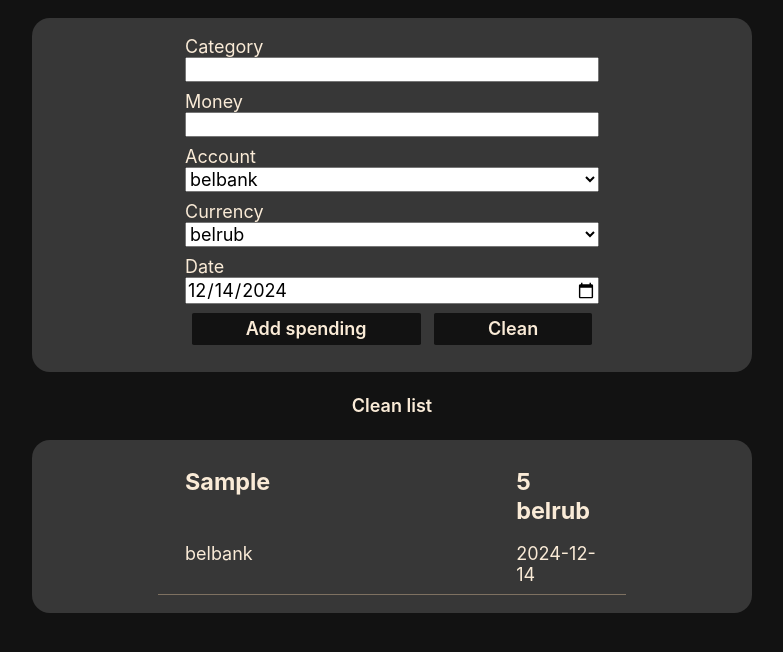
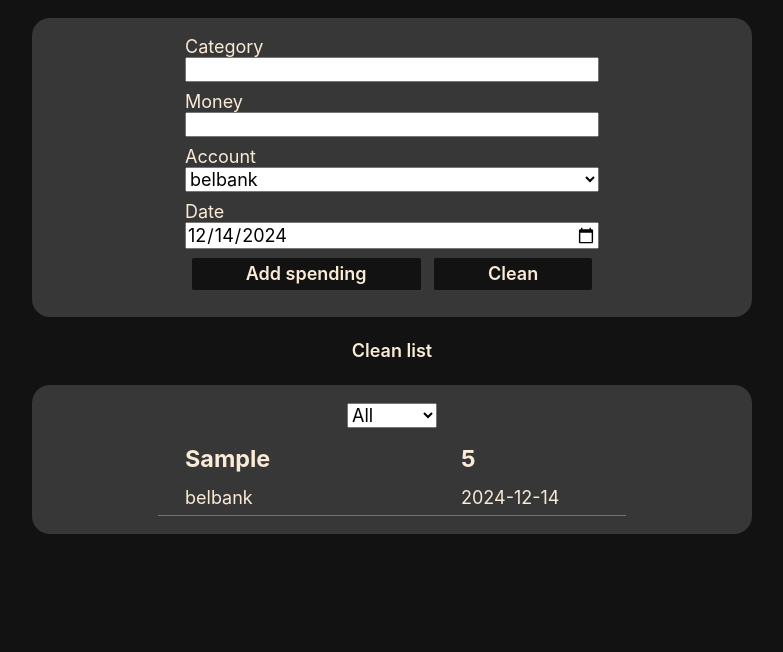
Before and after one commit to VetustusMosya/React-last-chance, a React (Create React App) app: page / in a window 1280 px wide. Both pictures are taken after typing "Sample", "5" into the empty fields and a click on the button "Add spending". Shown: the top 652 px of the page, without its empty margins (248-1031 px from the left). Built offline with nearby package versions, Linux system fonts and the light colour scheme.

Commit message:
add filter by account in list

```diff
--- a/src/App.js
+++ b/src/App.js
@@ -11,8 +11,8 @@ function App() {
   const saveSpendingHandler = (spending) => {
     changeSpending((lastSpendingList)=>{
       const newSpendingList = [
+        spending,
         ...lastSpendingList,
-        spending,
       ];
       localStorage.setItem('spendingList', JSON.stringify(newSpendingList));
       return newSpendingList;
@@ -28,8 +28,7 @@ function App() {
       <div className="container">
         <Form onSaveSpending={saveSpendingHandler} />
         <Button onClick={cleanSpendingList}>Clean list</Button>
-        <SpendingsList spendingList={spendingList}/>
-
+        <SpendingsList spendingList={spendingList} />
       </div>
        );
 }
--- a/src/components/FormSpending/Form.js
+++ b/src/components/FormSpending/Form.js
@@ -1,4 +1,4 @@
-import React, { useState } from "react";
+import { useState } from "react";
 import { Card } from "../UI/Card";
 import { Button } from "../UI/Button";
 import { Input } from "../UI/Input";
@@ -10,7 +10,7 @@ export const Form = (props) => {
   const defaultSpening = {
     category: '',
     money: '',
-    currency: 'belrub',
+    // currency: 'belrub',
     account: 'belbank',
     date: dateNow,
   }
@@ -27,7 +27,7 @@ export const Form = (props) => {
 
   const submitHandler = (event) => {
     event.preventDefault();
-    spending.id = Symbol('id');
+    spending.id =  Date.now().toString(32);
     props.onSaveSpending(spending);
     inputSpending(()=>{ return defaultSpening});
   }
@@ -50,12 +50,12 @@ export const Form = (props) => {
           className={"addSpending__box"}
           name={"account"}
           value={spending.account}
-          data={["belbank", "prior", "cash", "stash"]}
+          data={["belbank", "prior", "cash",]}
           onChange={getCategoryHandler}
         >
           Account
         </Select>
-        <Select
+        {/* <Select
           className={"addSpending__box"}
           name={"currency"}
           value={spending.currency}
@@ -63,7 +63,7 @@ export const Form = (props) => {
           onChange={getCategoryHandler}
         >
           Currency
-        </Select>
+        </Select> */}
         <Input className={"addSpending__box"} id={"date"} type={"date"} value={spending.date}
           onChange={getCategoryHandler}>
           Date
--- a/src/components/Spendings/Spending.css
+++ b/src/components/Spendings/Spending.css
@@ -1,6 +1,6 @@
 .spending__item{
     display: grid;
-    grid-template-columns: 4fr 1fr;
+    grid-template-columns: 2fr 1fr;
     grid-column-gap: 0px;
     grid-row-gap: 0px;
     width: 100%;
@@ -10,11 +10,11 @@
 }
 
 
-.spending__item--basic{
+.basic{
     font-size: 1.3rem;
     font-weight: bold;
 }
 
 .spending__item p{
-    margin: 0.5rem 0 ;
+    margin: 0.4rem 0 ;
 }
--- a/src/components/Spendings/Spending.js
+++ b/src/components/Spendings/SpendingItem.js
@@ -5,8 +5,8 @@ function Spending({ spending }) {
 
   return (
     <div className="spending__item">
-      <p className="category spending__item--basic">{category}</p>
-      <p className="money spending__item--basic">
+      <p className="category basic">{category}</p>
+      <p className="money basic">
         {money} <span>{currency}</span>
       </p>
       <p className="account">{account}</p>
--- a/src/components/Spendings/SpendingsList.js
+++ b/src/components/Spendings/SpendingsList.js
@@ -1,16 +1,31 @@
 import { Card } from '../UI/Card.js'
-import Spending from './Spending'
+import Spending from './SpendingItem.js'
+import { Select } from '../UI/Select.js'
 import './SpendingList.css'
+import { useState } from 'react'
 
 
 const SpendingsList = (props) => {
+  const [filter, changeFilter] = useState("All");
+
+  const getFilterHandler = (event) => {
+    changeFilter(()=> event.target.value);
+  }
+
+  const filteredList = props.spendingList.filter((spending) => filter==="All" ? true : spending.account === filter)
 
   return (
     <Card className='spendingList'>
-      {props.spendingList.map(spending => <Spending spending={spending} key={spending.id.toString()}> </Spending>)}
+      <Select
+          className={"addSpending__box"}
+          name={"account"}
+          value={filter}
+          data={["All", "belbank", "prior", "cash",]}
+          onChange={getFilterHandler}
+        />
+      {
+      filteredList.map(spending => <Spending spending={spending} key={spending.id}/>)}
     </Card>
   )
 }
 export default SpendingsList
-
-// {props.data.map(option => <option value={option}>{option}</option>)}
--- a/src/components/UI/Select.js
+++ b/src/components/UI/Select.js
@@ -1,4 +1,3 @@
-import React from 'react'
 
 export const Select = (props) => {
   return (
```
